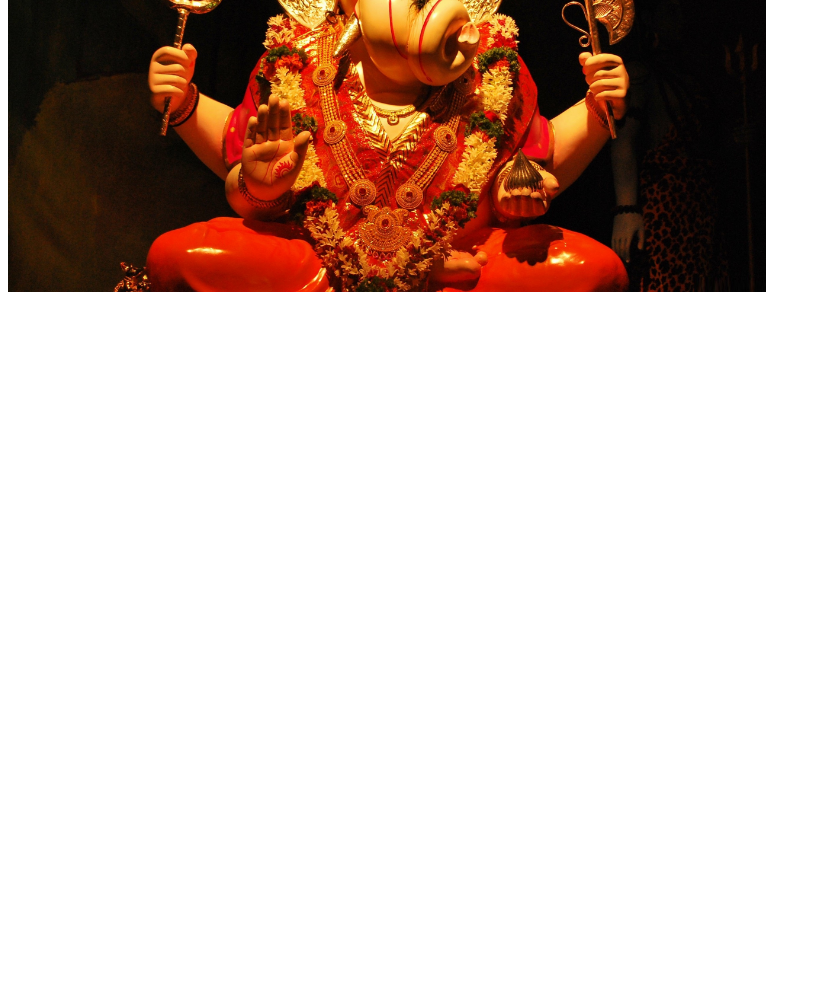
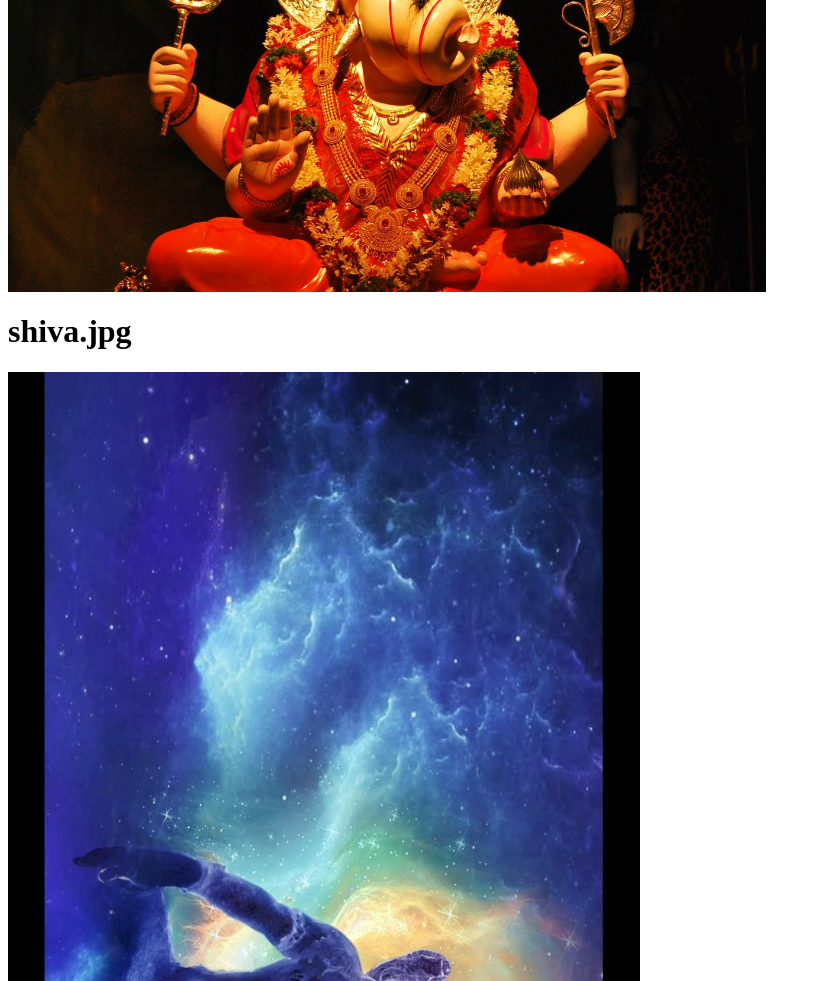
Before and after one commit to Jyothendra2005/webpage, a plain HTML site: page index.html in a window 1280 px wide. Shown: the part 1799-2780 px from the top of the page, without its empty margins (0-821 px from the left). Before the commit the page ends 2099 px from the top, so only its background shows below. Drawn offline with Linux system fonts and the light colour scheme.

Commit message:
added files

```diff
--- a/index.html
+++ b/index.html
@@ -9,5 +9,8 @@
     <img width="80%" src="siva.jpg">
       <h1>GANESH</h1>
     <img width="60%" src="ganesh.jpg">
+      <h1>shiva.jpg</h1>
+    <img width="50%" src="shiva.jpg">
+
    </body>
  </html>
```
Also changed, not shown: shiva.jpg (added).
